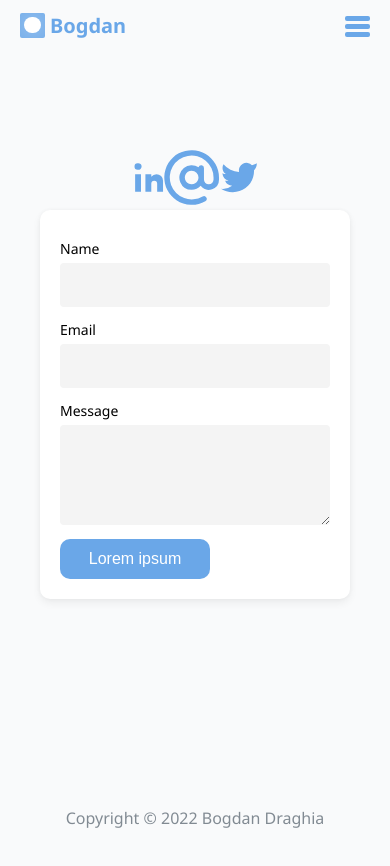
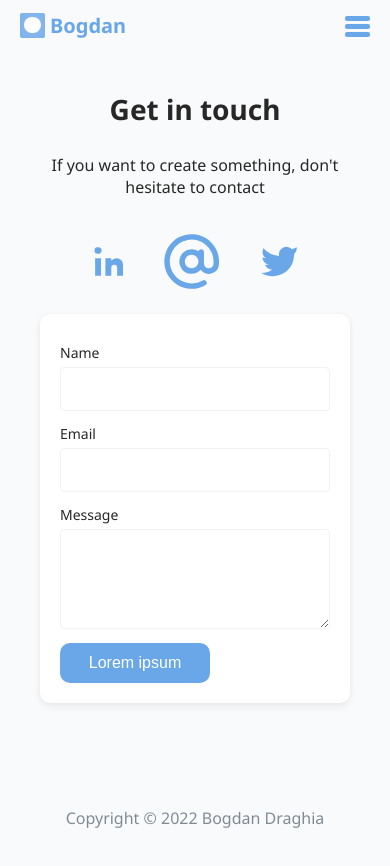
Before and after one commit to BogdanDraghia/personal-portofolio-frontend, a Next.js app: page /contact in a window 390 px wide. Shown: the top 866 px of the page. After the commit the page ends 844 px from the top, so only its background shows below. Built offline with nearby package versions, Linux system fonts and the light colour scheme.

Commit message:
contact page mobile view, variables

```diff
--- a/pages/contact.js
+++ b/pages/contact.js
@@ -10,18 +10,24 @@ const Contact = () => {
   return (
     <div className={style.contactContainer}>
       <div className={style.subContactContainer}>
+      <div className={style.contactBoxTextContainer}>
+          <div className={style.contactBoxBoxTextSubContainer}>
+            <h1>
+            Get in touch
+            </h1>
+            <p>If you want to create something, don't hesitate to contact </p>
+          </div>
+      </div>
+
       <div className={style.contactBox}>
         <div className={style.iconsBox} >
           <div className={style.iconComponent}>
             <SvgIconHelper name="linkedin" icon={<LinkedinComponent  />} pass={"https://github.com/bogdandraghia"} />
-
           </div>
           <div className={style.iconComponent}>
-            <div className={style.iconComponent}>
-
             <SvgIconHelper name="twitter" icon={<Email  />} pass={"https://github.com/bogdandraghia"} />
           </div>
-
+          <div className={style.iconComponent}>
             <SvgIconHelper name="email" icon={<Twitter  />} pass={"https://github.com/bogdandraghia"} />
           </div>
 
@@ -64,6 +70,7 @@ const Contact = () => {
           </form>
         </div>
       </div>
+
       </div>
     </div>
 
--- a/src/components/contact/contact.module.css
+++ b/src/components/contact/contact.module.css
@@ -1,95 +1,159 @@
-.contactContainer{
+.contactContainer {
   width: 100%;
   height: auto;
+  display: flex;
+  align-content: center;
+  align-items: center;
 }
-.subContactContainer{
-  align-items: flex-start;
+
+.subContactContainer {
   margin: 0 auto;
   max-width: calc(100% - 5em);
   width: 70em;
   display: flex;
-  margin-top: 100px;
+  gap: 150px;
+  height: fit-content;
   justify-content: center;
   flex-grow: 1;
-  height: 100%;
 }
-.contactBox{
+
+.contactBox {
   display: flex;
   flex-direction: column;
   max-width: 350px;
   width: 100%;
-height: fit-content;
+  height: fit-content;
 }
 
-.iconsBox{
+.contactBoxTextContainer {
   display: flex;
   align-items: center;
   justify-content: center;
 }
-.formBox{
-  background-color: white;
 
+.contactBoxBoxTextSubContainer {
+  color: var(--text-color-1);
+  height: 100%;
+  display: flex;
+  align-items: flex-start;
+  justify-content: center;
+  flex-direction: column;
+}
+
+.contactBoxBoxTextSubContainer>h1 {
+  font-size: 42px;
+  margin: 10px 0px;
+}
+
+.contactBoxBoxTextSubContainer>p {
+  font-size: 16px;
+}
+
+.iconsBox {
+  margin: 20px;
+  display: flex;
+  align-items: center;
+  justify-content: center;
+  gap: 40px;
+}
+
+.formBox {
+  background-color: var(--box-color);
   box-shadow: var(--box-shadow2);
   border-radius: var(--border2);
-
   display: flex;
   padding: 20px;
 
 }
-.form{
+
+.form {
   width: 100%;
   display: flex;
   flex-direction: column;
 }
-.groupLabelInput{
+
+.groupLabelInput {
   display: flex;
   flex-direction: column;
 }
 
-.formWrap{
+.formWrap {
   display: flex;
   flex-direction: column;
-  margin:4px 0px;
+  margin: 4px 0px;
   width: 100%;
 }
-.formWrap>label{
-  font-size:14px;
-  margin:5px 0px;
+
+.formWrap>label {
+  color: var(--text-color-1);
+  font-size: 14px;
+  margin: 5px 0px;
 }
-.formWrap>input{
-  height:40px;
+
+.formWrap>input {
+  height: 40px;
   font-size: 16px;
   line-height: 28px;
   padding: 8px 16px;
   width: 100%;
   min-height: 44px;
   border: unset;
+  background-color: var(--contact-input);
+  border: var(--border-input);
   border-radius: 4px;
   outline-color: rgb(84 105 212 / 0.5);
-  background-color: #F4F4F4;
 }
-.formWrap>textarea{
+
+.formWrap>textarea {
   width: 100%;
   min-height: 100px;
   border: unset;
   border-radius: 4px;
   resize: vertical;
+  background-color: var(--contact-input);
+  border: var(--border-input);
+  outline-color: var(--accent);
+}
 
-  outline-color: rgb(84 105 212 / 0.5);
-  background-color: #F4F4F4;
-}
-.buttonForm{
+.buttonForm {
   min-height: 40px;
   max-width: 150px;
-  border:none;
+  border: none;
   border-radius: var(--border2);
-  color:#fff;
+  color: #fff;
   font-size: 16px;
   background-color: var(--accent);
-  margin:10px 0px 0px 0px;
+  margin: 10px 0px 0px 0px;
 }
-.iconComponent{
+
+.iconComponent {
   display: flex;
   justify-content: center;
   align-items: center;
 }
+
+@media (max-width: 768px) {
+  .subContactContainer {
+    padding: 30px 0px;
+    flex-direction: column;
+    gap: 0px;
+    align-items: center;
+  }
+
+  .contactBoxBoxTextSubContainer>h1 {
+    font-size: var(--h1-text-sizeS);
+    align-self: center;
+  }
+
+  .contactContainer {
+    align-items: flex-start;
+  }
+
+  .contactBoxTextContainer {
+    text-align: center;
+    align-self: center;
+    max-width: 350px;
+    align-items: center;
+  }
+
+}
--- a/styles/globals.css
+++ b/styles/globals.css
@@ -1,95 +1,105 @@
 @import url('https://fonts.googleapis.com/css2?family=Noto+Sans:wght@400;500;600;700&display=swap');
-:root{
-  --box-shadow:rgb(0 0 0 / 4%) 0px 8px 16px, rgb(0 0 0 / 8%) 0px 4px 8px;
+
+:root {
+  --box-shadow: rgb(0 0 0 / 4%) 0px 8px 16px, rgb(0 0 0 / 8%) 0px 4px 8px;
   --box-shadow2: 0px 0px 4px rgba(0, 0, 0, 0.04), 0px 4px 8px rgba(0, 0, 0, 0.06);
 
-  --site-background-light:#f9fafb;
-  --site-background-dark:#101214;
+  --site-background-light: #f9fafb;
+  --site-background-dark: #101214;
   /* ELEMENTS */
-  --h1-text-color:#272727;
-  --h1-text-sizeL:32px;
-  --h1-text-sizeS:28px;
+  --h1-text-color: #272727;
+  --h1-text-sizeL: 32px;
+  --h1-text-sizeS: 28px;
 
   /* COLORS */
-  --accent:#6aa7e8;
-  --white:#ffff;
-  --grey1:#f2f2f2;
-  --grey2:#898b8d;
-  --grey3:#646f79;
-  --grey4:#4b4b4b;
-  --grey5:#646f79;
-  --grey6:#272727;
-  --dark-grey1:#cfd5dd;
-  --dark-grey2:#8796ab;
-  --dark-grey3:#323b48;
+  --accent: #6aa7e8;
+  --white: #ffff;
+  --grey1: #f2f2f2;
+  --grey2: #898b8d;
+  --grey3: #646f79;
+  --grey4: #4b4b4b;
+  --grey5: #646f79;
+  --grey6: #272727;
+  --dark-grey1: #cfd5dd;
+  --dark-grey2: #8796ab;
+  --dark-grey3: #323b48;
   /* Others */
-  --border1:20px;
-  --border2:10px;
-
+  --border1: 20px;
+  --border2: 10px;
+  --borderinput: 1px solid #F2F2F2;
 }
 
 
 .lightmode {
   --siteBackground: var(--site-background-light);
   --moon-color: #ffff;
-  --h1-text-color:var(--grey6);
-  --box-color:var(--white);
-  --navbar-text-color:var(--grey3);
-  --text-color-1:var(--grey6);
-  --text-color-2:var(--grey3);
+  --h1-text-color: var(--grey6);
+  --box-color: var(--white);
+  --navbar-text-color: var(--grey3);
+  --text-color-1: var(--grey6);
+  --text-color-2: var(--grey3);
+  --contact-input: var(--white);
+  --border-input: 1px solid #F2F2F2;
 
 }
 
 .darkmode {
   --siteBackground: var(--site-background-dark);
   --moon-color: #f7ec87;
-  --h1-text-color:var(--white);
-  --box-color:var(--dark-grey3);
-  --navbar-text-color:var(--white);
-  --text-color-1:var(--white);
-  --text-color-2:var(--grey1);
+  --border-input: none;
+  --h1-text-color: var(--white);
+  --box-color: var(--dark-grey3);
+  --contact-input: var(--dark-grey2);
+  --navbar-text-color: var(--white);
+  --text-color-1: var(--white);
+  --text-color-2: var(--grey1);
 }
 
-.accent{
+.accent {
   color: var(--accent);
 }
 
-*, :after, :before {
+*,
+:after,
+:before {
   box-sizing: border-box;
 }
 
 html,
 body {
-  color:var(--txt-1);
+  color: var(--txt-1);
   padding: 0;
   background-color: var(--siteBackground);
   margin: 0;
   font-family: 'Noto Sans', sans-serif;
 }
+
 main {
   flex: 1 0 auto;
   justify-content: center;
-    height: 100%;
-    display: flex;
+  height: 100%;
+  display: flex;
 }
-body{
+
+body {
   display: flex;
   overflow-y: scroll;
 
   flex-direction: column;
-    height: 100%;
+  height: 100%;
 }
-.preo
 
-.centerSection{
+.preo .centerSection {
 
-  margin:0 auto;
+  margin: 0 auto;
   max-width: calc(100% - 5em);
   width: 70em;
 }
-h1{
+
+h1 {
   font-size: var(--h1-text-size);
 }
+
 a {
   color: inherit;
   text-decoration: none;
```
Lines whose indentation alone changed are shown as unchanged.
